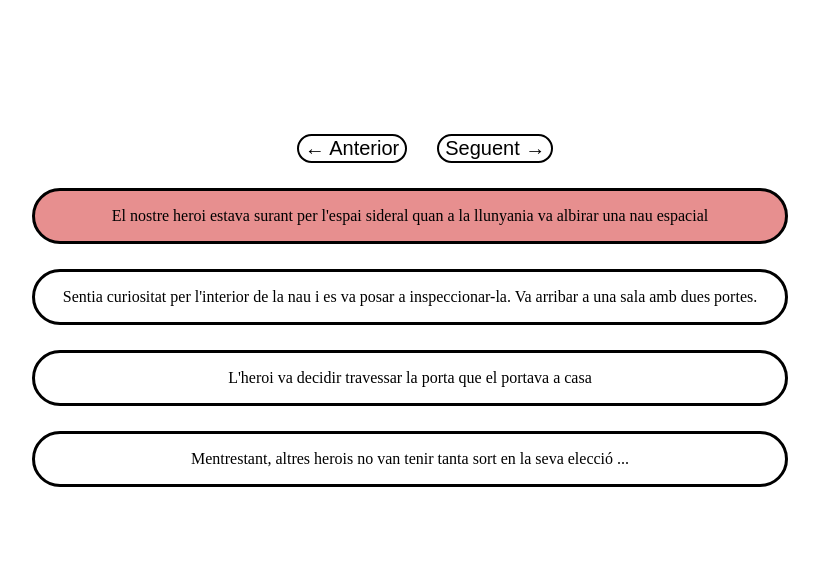
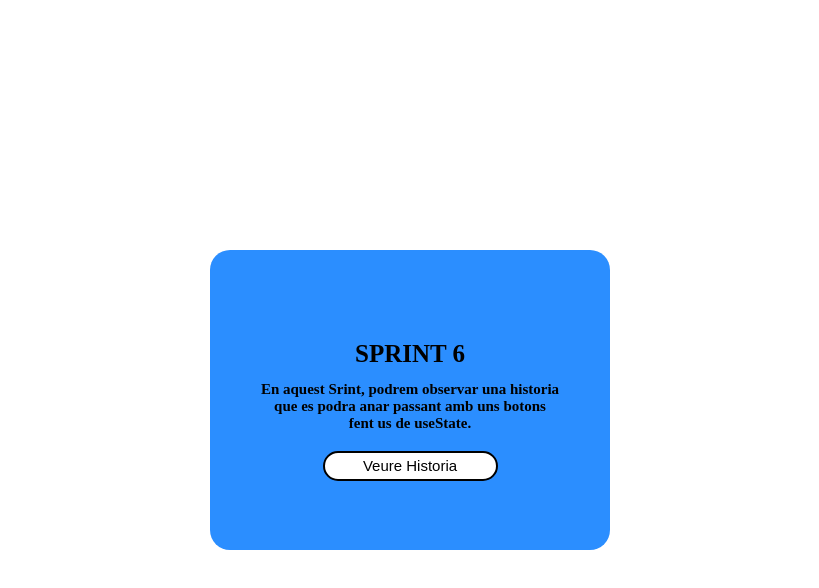
Before and after one commit to oriolgfarssac/REACT-SPRINT6, a React (Vite) app: page / in a window 1280 px wide. Shown: the top 588 px of the page, without its empty margins (230-1049 px from the left). Built offline with nearby package versions, Linux system fonts and the light colour scheme.

Commit message:
exercici-4

```diff
--- a/src/App.tsx
+++ b/src/App.tsx
@@ -1,10 +1,19 @@
-import { Container, DivStyle, ButtonStyle, DivGeneral } from './style';
+import { Container, DivStyle, ButtonStyle, DivGeneral, DivInital, FirstButton, FirstTitle, FirstText} from './style';
 import { TextTest } from './Escena/Escena';
 import arrayFrases from './Frases';
 import { useState } from 'react';
 
 function App() {
+  const [condition, setCondition] = useState(false);
+
+  const [condition2, setCondition2] = useState(true);
+
   const [index, setIndex] = useState(0);
+
+  const changeCondition = () =>{
+    setCondition(true);
+    setCondition2(false);
+  };
 
   const previousItem = () => {
     setIndex((prevIndex) => Math.max(prevIndex - 1, 0));
@@ -15,19 +24,35 @@ function App() {
   };
 
   return (
+    <>
+    {condition2 &&
+      <DivInital>
+      <FirstTitle>SPRINT 6</FirstTitle>
+      <FirstText> En aquest Srint, podrem observar una historia que es podra anar passant amb uns botons fent us de useState.</FirstText>
+      <FirstButton onClick={changeCondition}>Veure Historia</FirstButton>
+      </DivInital>
+    }
+    {condition && ( // Renderizado condicional basado en la condición
       <Container>
         <DivGeneral>
           <div id='divGeneral'>
             <ButtonStyle onClick={previousItem}> ← Anterior </ButtonStyle>
             <ButtonStyle onClick={nextItem}> Seguent → </ButtonStyle>
             {arrayFrases.map((frase, i) => (
-            <DivStyle key={i}style={{backgroundColor: index === i ? 'rgba(219, 86, 86, 0.663)' : 'white' }}>
+              <DivStyle
+                key={i}
+                style={{
+                  backgroundColor: index === i ? 'rgba(219, 86, 86, 0.663)' : 'white',
+                }}
+              >
                 <TextTest content={frase} />
               </DivStyle>
             ))}
           </div>
         </DivGeneral>
       </Container>
+    )}
+    </>
     );
 }
 export default App;
--- a/src/style.tsx
+++ b/src/style.tsx
@@ -41,4 +41,61 @@ const DivGeneral = styled.div`
   margin-top: 10%;
 `;
 
-export { Container, DivStyle, ButtonStyle, DivGeneral };
+
+const DivInital = styled.div`
+  position: fixed;
+  top: 50%;
+  left: 50%;
+  transform: translate(-50%, -50%);
+  display: flex;
+  flex-direction: column;
+  justify-items: center;
+  justify-content: center;
+  align-items: center;
+  width: 400px;
+  height: 300px;
+  background-color: #2b8eff;
+  border-radius: 20px;
+`;
+
+const FirstButton = styled.button`
+font-size: 15px;
+text-align: center;
+background-color: white;
+border: solid 2px black;
+border-radius: 30px;
+width: 175px;
+height: 30px;
+
+&:hover{
+  background-color: rgba(249, 109, 109, 0.785);
+}
+
+&:active{
+  background-color:rgba(219, 86, 86, 0.785);
+;
+}
+`;
+
+const FirstTitle = styled.h2`
+font-size: 25px;
+justify-content: center;
+align-items: center;
+color: black;
+height: 30px;
+`;
+
+const FirstText = styled.h5`
+margin-top: -10px;
+margin-bottom: 40px;
+text-align: center;
+font-size: 15px;
+justify-content: center;
+align-items: center;
+color: black;
+height: 30px;
+width: 300px;
+word-wrap: normal;
+`;
+
+export { Container, DivStyle, ButtonStyle, DivGeneral, DivInital, FirstButton, FirstTitle, FirstText};
```
Lines whose indentation alone changed are shown as unchanged.
